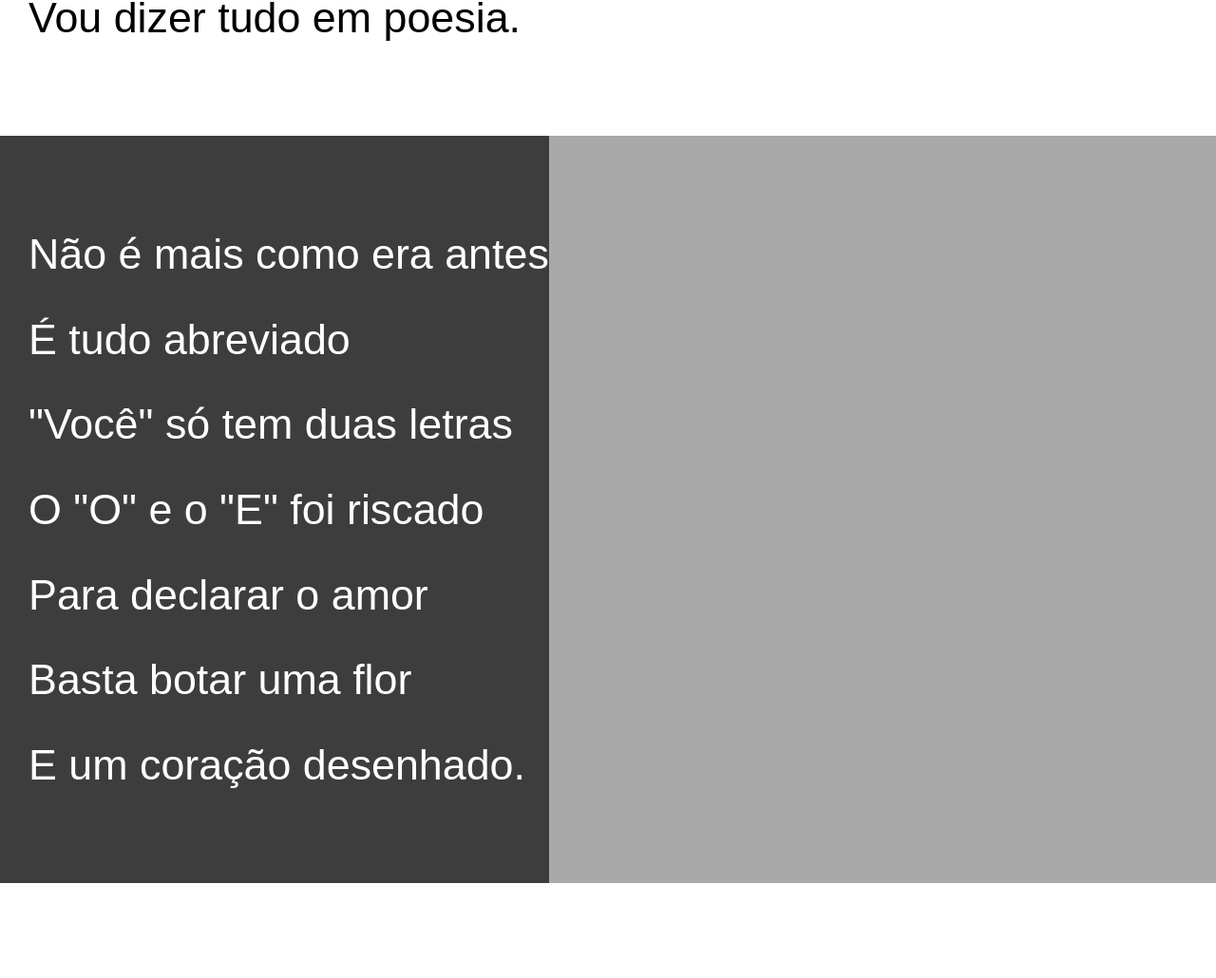
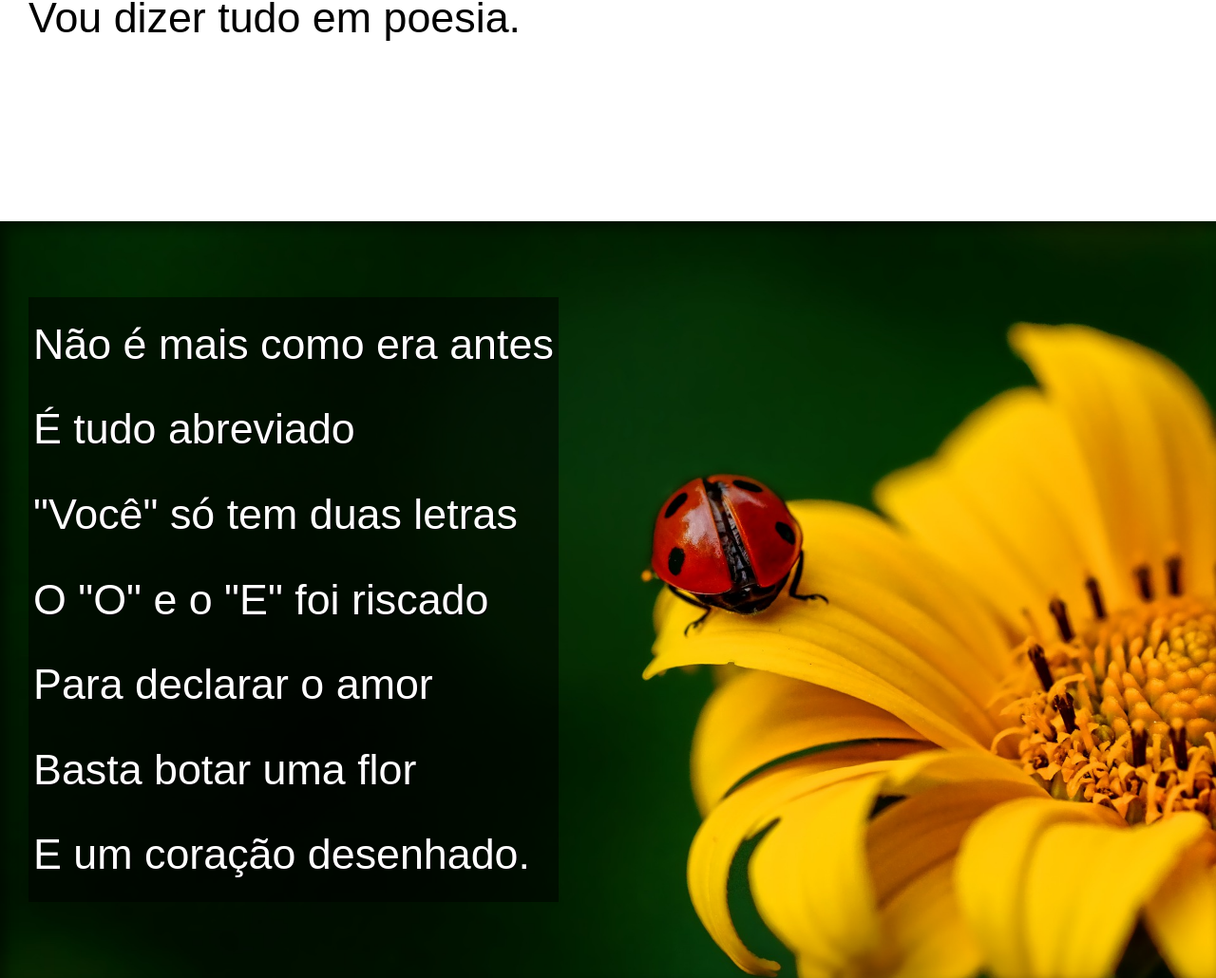
Before and after one commit to Kleber-sjc/Desafio-12, a plain HTML site: page index.html in a window 1280 px wide. Shown: the part 989-2019 px from the top of the page at 95% size. Drawn offline with Linux system fonts and the light colour scheme; a web font is replaced by a local one.

Commit message:
finalizado projeto

```diff
--- a/estilo/style.css
+++ b/estilo/style.css
@@ -22,7 +22,7 @@ html, body {
 }
 
 header {
-    background-color: rgb(35, 35, 35);
+    background-color: rgb(0, 0, 0);
     color: white;
     text-align: center;
 }
@@ -56,19 +56,39 @@ section {
     font-size: 3.5vw;
 }
 
+section > p {
+    padding-bottom: 2em;
+}
+
 section.normal {
     background-color: white;
     color: black;
 }
 
 section.imagem {
-    background-color: rgb(97, 96, 96);
+    background-color: rgb(52, 51, 51);
     color: white;
+    box-shadow: inset 6px 6px 13px 0px rgba(0, 0, 0, 0.499);
+    background-size: cover;
+    background-attachment: fixed;
 }
 
-section.imagem {
+section.imagem > p {
     display: inline-block;
-    background-color: rgb(62, 61, 61);
+    padding: 5px;
+    background-color: rgba(0, 0, 0, 0.521);
+    text-shadow: 1px 1px 0px black;
+
+}
+
+section#img01 {
+    background-image: url('../imagens/background001.jpg');
+    background-position: right center;
+
+}
+
+section#img02 {
+    background-image: url('../imagens/background002.jpg');
 
 }
 
--- a/index.html
+++ b/index.html
@@ -26,7 +26,7 @@
         </p>
     </section>
 
-    <section class="imagem">
+    <section class="imagem" id="img01">
         <p>
             Não é mais como era antes <br>
             É tudo abreviado <br>
@@ -62,7 +62,7 @@
 
     </section>
 
-    <section class="imagem">
+    <section class="imagem" id="img02">
         <p>
             Tenho saudade das cartas <br>
             Escritas com a própria mão <br>
```
